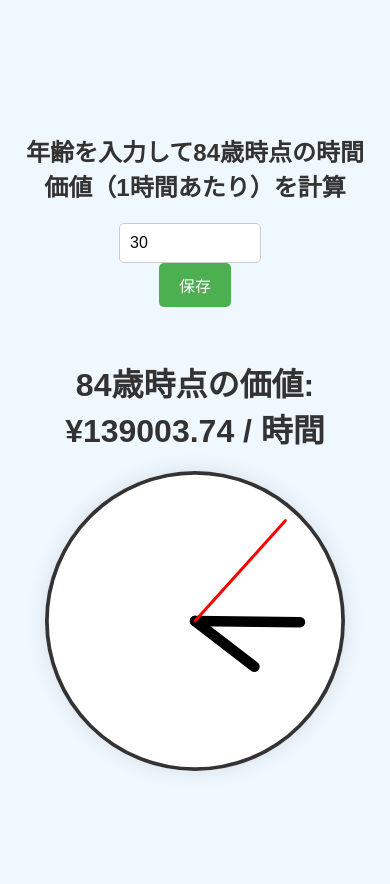
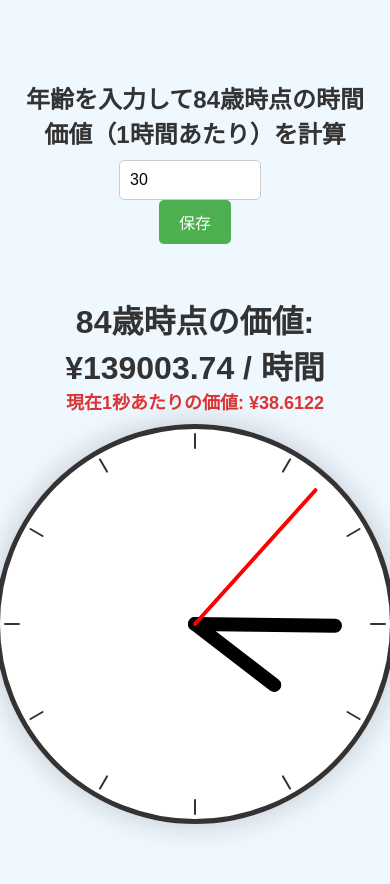
Before and after one commit to babaginji/invest_clock, a Flask app: page / in a window 390 px wide. Run offline with Flask 3, Linux system fonts and the light colour scheme.

Commit message:
Fix responsive design for mobile

```diff
--- a/static/style.css
+++ b/static/style.css
@@ -17,7 +17,13 @@ body {
 }
 
 h1, h2 {
-    margin-bottom: 20px;
+    margin-bottom: 10px;
+}
+
+#secondValue {
+    margin-top: -10px;
+    font-size: 18px;
+    color: #d33;
 }
 
 input[type=number] {
@@ -47,5 +53,5 @@ button:hover {
 #clockCanvas {
     background-color: #fff;
     border-radius: 50%;
-    box-shadow: 0 0 20px rgba(0,0,0,0.1);
+    box-shadow: 0 0 30px rgba(0,0,0,0.2);
 }
--- a/templates/clock.html
+++ b/templates/clock.html
@@ -13,8 +13,9 @@
         <button onclick="saveAge()">保存</button>
 
         <h1 id="timeValue">84歳時点の価値: ¥{{ future_value }} / 時間</h1>
+        <h2 id="secondValue"></h2>
 
-        <canvas id="clockCanvas" width="300" height="300"></canvas>
+        <canvas id="clockCanvas" width="400" height="400"></canvas>
     </div>
 
     <script>
@@ -30,6 +31,14 @@
             const fv_per_second = calculateFutureValue(age);
             const fv_per_hour = fv_per_second * 3600;
             document.getElementById('timeValue').textContent = `84歳時点の価値: ¥${fv_per_hour.toFixed(2)} / 時間`;
+
+            // 秒ごとの減少演出
+            let currentValue = fv_per_second;
+            const secondElem = document.getElementById('secondValue');
+            setInterval(() => {
+                currentValue = currentValue * Math.pow(1 + ANNUAL_INTEREST, 1/31536000); // 1秒分の複利減少演出
+                secondElem.textContent = `現在1秒あたりの価値: ¥${currentValue.toFixed(4)}`;
+            }, 1000);
         }
 
         function saveAge() {
@@ -42,6 +51,7 @@
             }
         }
 
+        // 時計描画
         function drawClock() {
             const canvas = document.getElementById('clockCanvas');
             const ctx = canvas.getContext('2d');
@@ -55,25 +65,43 @@
 
         function drawFace(ctx, radius) {
             ctx.clearRect(-radius, -radius, radius*2, radius*2);
+
+            // 文字盤
             ctx.beginPath();
             ctx.arc(0, 0, radius, 0, 2*Math.PI);
             ctx.fillStyle = 'white';
             ctx.fill();
+
+            // 外枠
             ctx.strokeStyle = '#333';
             ctx.lineWidth = radius*0.05;
             ctx.stroke();
 
+            // 目盛線
+            for(let num=1; num<=12; num++){
+                const ang = num * Math.PI / 6;
+                ctx.beginPath();
+                const innerRadius = radius*0.88;
+                const outerRadius = radius*0.95;
+                ctx.moveTo(innerRadius * Math.sin(ang), -innerRadius * Math.cos(ang));
+                ctx.lineTo(outerRadius * Math.sin(ang), -outerRadius * Math.cos(ang));
+                ctx.strokeStyle = '#333';
+                ctx.lineWidth = 2;
+                ctx.stroke();
+            }
+
+            // 数字
             ctx.font = radius*0.15 + "px Arial";
             ctx.textAlign = "center";
             ctx.textBaseline = "middle";
             for (let num=1; num<=12; num++) {
                 const ang = num * Math.PI / 6;
                 ctx.rotate(ang);
-                ctx.translate(0, -radius*0.85);
+                ctx.translate(0, -radius*0.75);
                 ctx.rotate(-ang);
                 ctx.fillText(num.toString(), 0, 0);
                 ctx.rotate(ang);
-                ctx.translate(0, radius*0.85);
+                ctx.translate(0, radius*0.75);
                 ctx.rotate(-ang);
             }
         }
@@ -84,12 +112,15 @@
             let minute = now.getMinutes();
             let second = now.getSeconds();
 
+            // 時針
             hour = (hour*Math.PI/6) + (minute*Math.PI/(6*60)) + (second*Math.PI/(360*60));
             drawHand(ctx, hour, radius*0.5, radius*0.07);
 
+            // 分針
             minute = (minute*Math.PI/30) + (second*Math.PI/(30*60));
             drawHand(ctx, minute, radius*0.7, radius*0.07);
 
+            // 秒針
             second = second*Math.PI/30;
             drawHand(ctx, second, radius*0.9, radius*0.02, 'red');
         }
```
